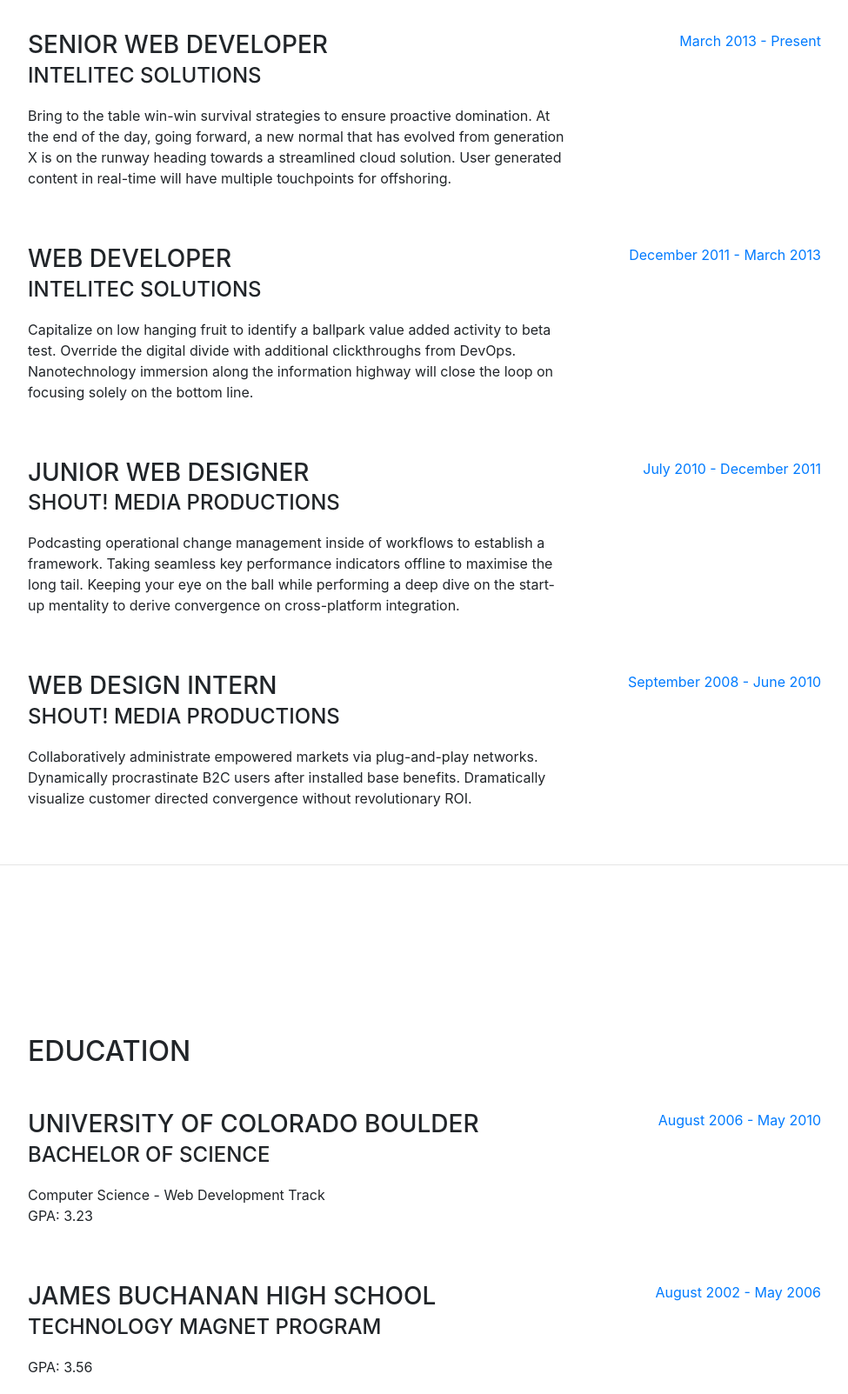
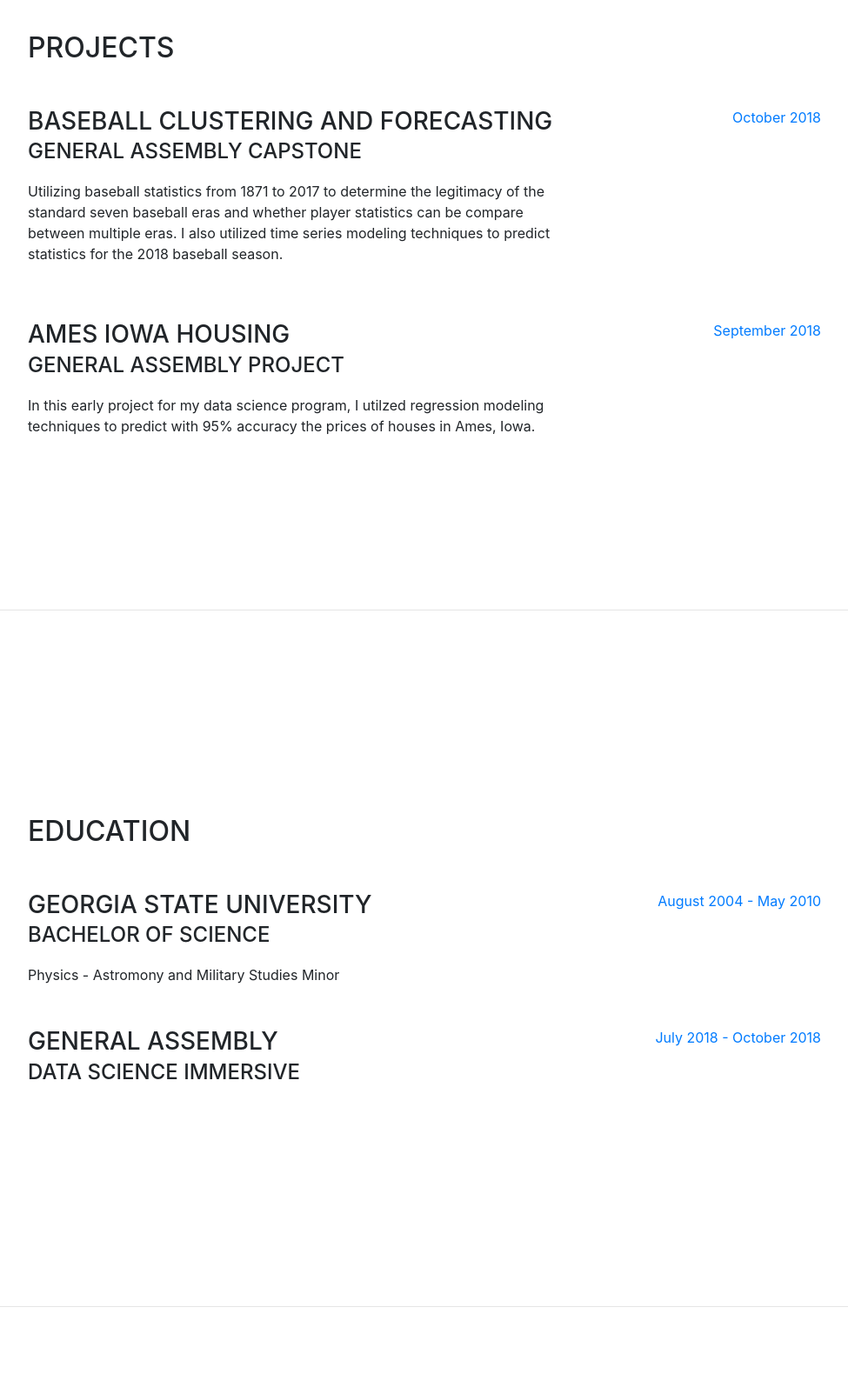
Before and after one commit to alfredelopez/alfredelopez.github.io, a website with bundled scripts: page index.html in a window 1280 px wide. Shown: the part 900-2503 px from the top of the page at 87% size, without its empty margins (288-1263 px from the left). Built offline with nearby package versions, Linux system fonts and the light colour scheme; a web font is replaced by a local one.

Commit message:
education

```diff
--- a/index.html
+++ b/index.html
@@ -98,45 +98,23 @@
 
           <div class="resume-item d-flex flex-column flex-md-row mb-5">
             <div class="resume-content mr-auto">
-              <h3 class="mb-0">Senior Web Developer</h3>
-              <div class="subheading mb-3">Intelitec Solutions</div>
-              <p>Bring to the table win-win survival strategies to ensure proactive domination. At the end of the day, going forward, a new normal that has evolved from generation X is on the runway heading towards a streamlined cloud solution. User generated content in real-time will have multiple touchpoints for offshoring.</p>
+              <h3 class="mb-0">Baseball Clustering and Forecasting</h3>
+              <div class="subheading mb-3">General Assembly Capstone</div>
+              <p>Utilizing baseball statistics from 1871 to 2017 to determine the legitimacy of the standard seven baseball eras and whether player statistics can be compare between multiple eras. I also utilized time series modeling techniques to predict statistics for the 2018 baseball season.</p>
             </div>
             <div class="resume-date text-md-right">
-              <span class="text-primary">March 2013 - Present</span>
+              <span class="text-primary">October 2018</span>
             </div>
           </div>
 
           <div class="resume-item d-flex flex-column flex-md-row mb-5">
             <div class="resume-content mr-auto">
-              <h3 class="mb-0">Web Developer</h3>
-              <div class="subheading mb-3">Intelitec Solutions</div>
-              <p>Capitalize on low hanging fruit to identify a ballpark value added activity to beta test. Override the digital divide with additional clickthroughs from DevOps. Nanotechnology immersion along the information highway will close the loop on focusing solely on the bottom line.</p>
+              <h3 class="mb-0">Ames Iowa Housing</h3>
+              <div class="subheading mb-3">General Assembly Project</div>
+              <p>In this early project for my data science program, I utilzed regression modeling techniques to predict with 95% accuracy the prices of houses in Ames, Iowa.</p>
             </div>
             <div class="resume-date text-md-right">
-              <span class="text-primary">December 2011 - March 2013</span>
-            </div>
-          </div>
-
-          <div class="resume-item d-flex flex-column flex-md-row mb-5">
-            <div class="resume-content mr-auto">
-              <h3 class="mb-0">Junior Web Designer</h3>
-              <div class="subheading mb-3">Shout! Media Productions</div>
-              <p>Podcasting operational change management inside of workflows to establish a framework. Taking seamless key performance indicators offline to maximise the long tail. Keeping your eye on the ball while performing a deep dive on the start-up mentality to derive convergence on cross-platform integration.</p>
-            </div>
-            <div class="resume-date text-md-right">
-              <span class="text-primary">July 2010 - December 2011</span>
-            </div>
-          </div>
-
-          <div class="resume-item d-flex flex-column flex-md-row">
-            <div class="resume-content mr-auto">
-              <h3 class="mb-0">Web Design Intern</h3>
-              <div class="subheading mb-3">Shout! Media Productions</div>
-              <p>Collaboratively administrate empowered markets via plug-and-play networks. Dynamically procrastinate B2C users after installed base benefits. Dramatically visualize customer directed convergence without revolutionary ROI.</p>
-            </div>
-            <div class="resume-date text-md-right">
-              <span class="text-primary">September 2008 - June 2010</span>
+              <span class="text-primary">September 2018</span>
             </div>
           </div>
 
@@ -152,24 +130,22 @@
 
           <div class="resume-item d-flex flex-column flex-md-row mb-5">
             <div class="resume-content mr-auto">
-              <h3 class="mb-0">University of Colorado Boulder</h3>
+              <h3 class="mb-0">Georgia State University</h3>
               <div class="subheading mb-3">Bachelor of Science</div>
-              <div>Computer Science - Web Development Track</div>
-              <p>GPA: 3.23</p>
+              <div>Physics - Astromony and Military Studies Minor</div>
             </div>
             <div class="resume-date text-md-right">
-              <span class="text-primary">August 2006 - May 2010</span>
+              <span class="text-primary">August 2004 - May 2010</span>
             </div>
           </div>
 
           <div class="resume-item d-flex flex-column flex-md-row">
             <div class="resume-content mr-auto">
-              <h3 class="mb-0">James Buchanan High School</h3>
-              <div class="subheading mb-3">Technology Magnet Program</div>
-              <p>GPA: 3.56</p>
+              <h3 class="mb-0">General Assembly</h3>
+              <div class="subheading mb-3">Data Science Immersive</div>
             </div>
             <div class="resume-date text-md-right">
-              <span class="text-primary">August 2002 - May 2006</span>
+              <span class="text-primary">July 2018 - October 2018</span>
             </div>
           </div>
 
@@ -245,8 +221,9 @@
       <section class="resume-section p-3 p-lg-5 d-flex flex-column" id="interests">
         <div class="my-auto">
           <h2 class="mb-5">Interests</h2>
-          <p>Apart from being a web developer, I enjoy most of my time being outdoors. In the winter, I am an avid skier and novice ice climber. During the warmer months here in Colorado, I enjoy mountain biking, free climbing, and kayaking.</p>
-          <p class="mb-0">When forced indoors, I follow a number of sci-fi and fantasy genre movies and television shows, I am an aspiring chef, and I spend a large amount of my free time exploring the latest technology advancements in the front-end web development world.</p>
+          <p>When I’m not diving into models, you will find me outdoors. Whether walking in any of the many Atlanta parks, a strenuous hike on a nature trail, or even a bike ride, I love feeling the Sun on my skin. </p>
+          <p class="mb-0">If the weather isn’t amenable, I’ll indulge myself in movies and music. I’m a lover of sci-fi, fantasy, and anime as well as an avid funk music lover. I am guilty of reading technology driven articles or listening to podcast about an assortment of technical topics.</p>
+          <p class="mb-0">In my past life, I was an excellent craft bartender, so I will imbibe and laugh with friends.</p>
         </div>
       </section>
 
```
